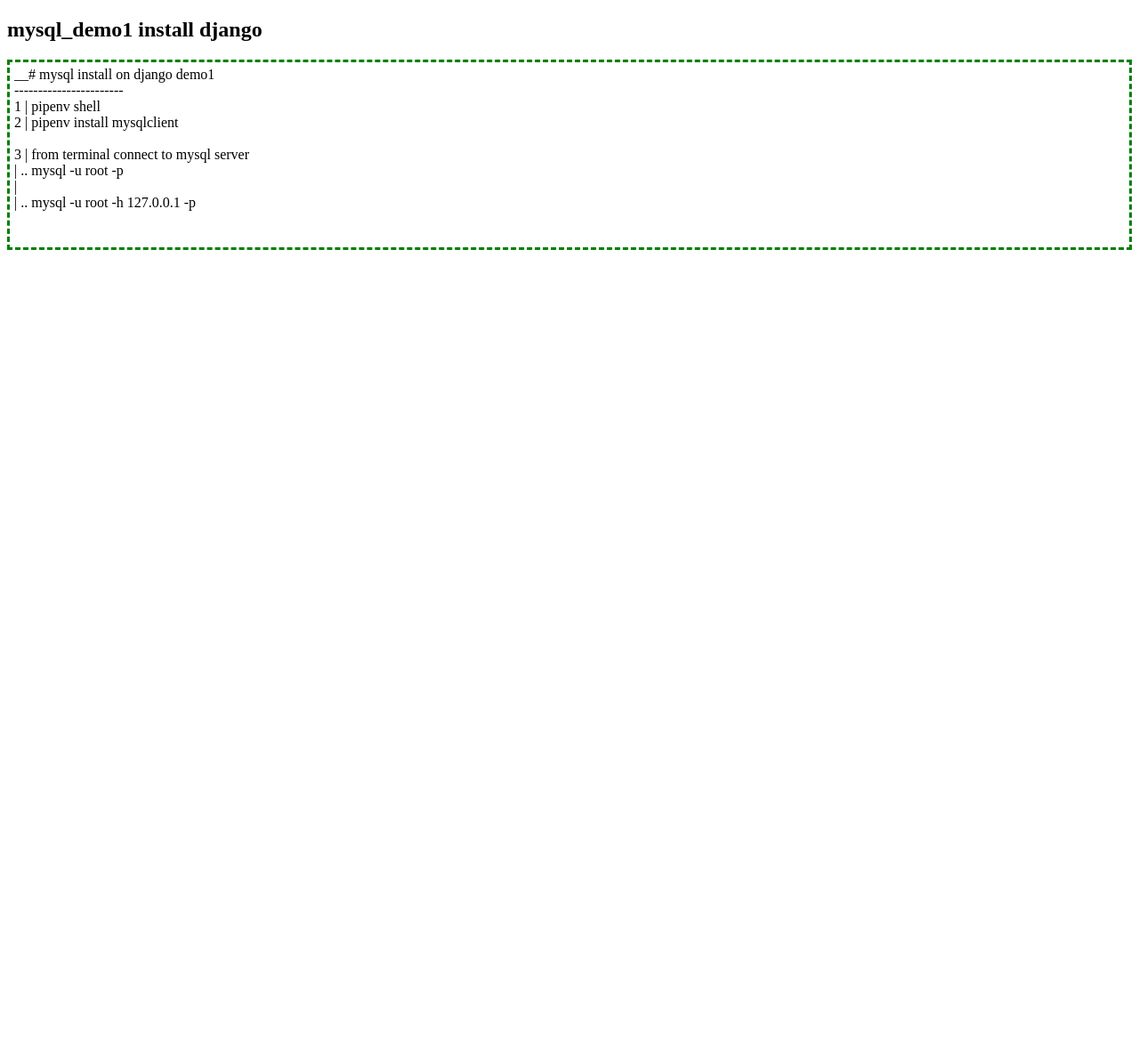
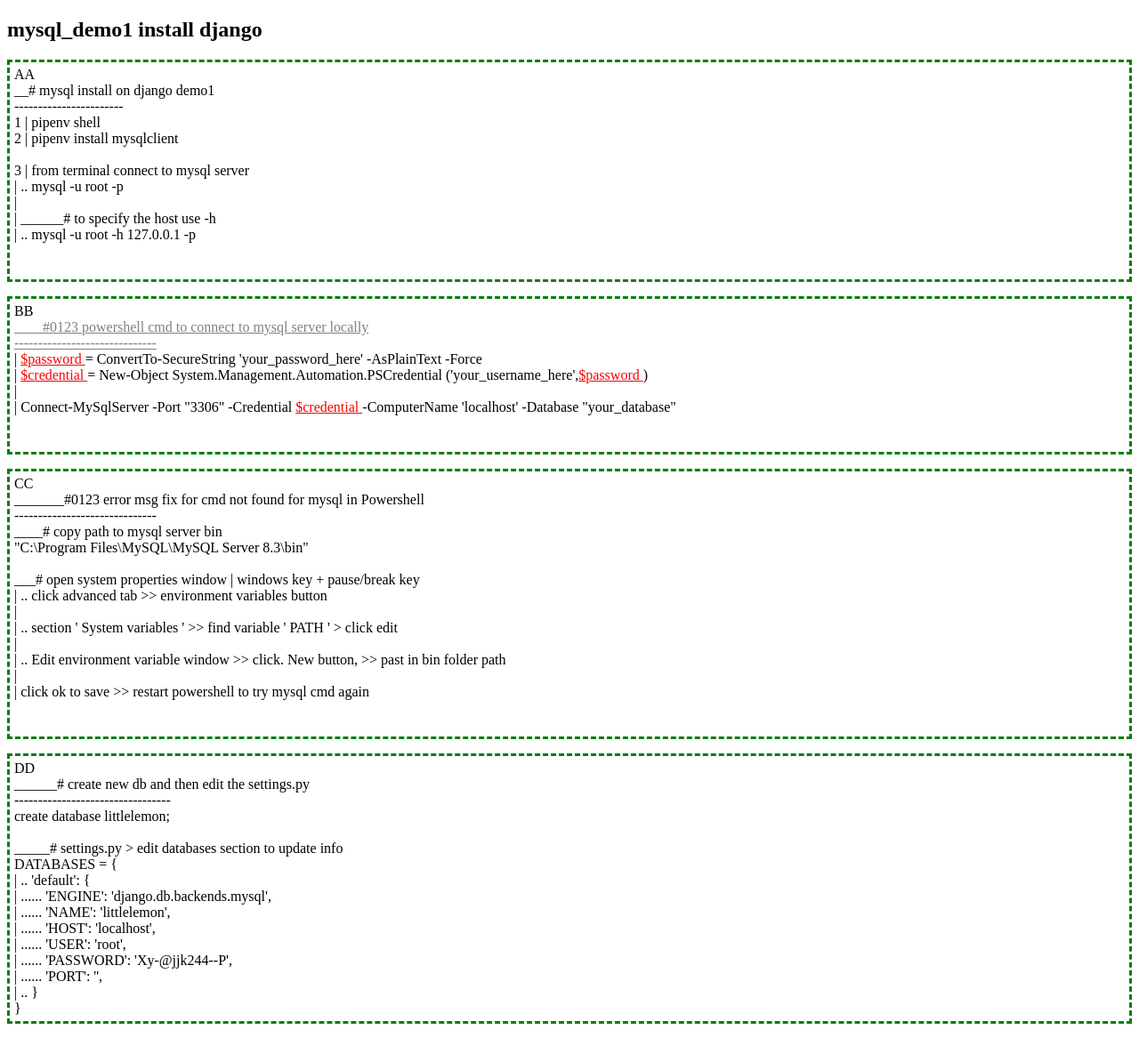
Before and after one commit to py3user22/0123_django_mysql_connect_demo, a Django app: page / in a window 1280 px wide. Shown: the whole page at 89% size. Before the commit the page ends 281 px from the top, so only its background shows below. Run offline with Django 5.2, Linux system fonts and the light colour scheme.

Commit message:
0123 got mysql connected to PS and django

```diff
--- a/app123_mysql/templates/home123_mysql_demo1.html
+++ b/app123_mysql/templates/home123_mysql_demo1.html
@@ -7,12 +7,14 @@
     <meta http-equiv="X-UA-Compatible" content="ie=edge">
     <style>
         p {border: 3px dashed green; padding: 5px;} p:hover {color: blue;}
+        .grey {color: grey;} .red {color: red;}
     </style>
     <title>0123 mysql install on django demo1</title>
 </head>
 <body>
     <h2>mysql_demo1 install django</h2>
     <p>
+        AA <br>
         __# mysql install on django demo1 <br>-----------------------<br>
         1 | pipenv shell <br>
         2 | pipenv install mysqlclient <br>
@@ -20,11 +22,55 @@
         3 | from terminal connect to mysql server <br>
         | .. mysql -u root -p <br>
         | <br>
+        | ______# to specify the host use -h <br>
         | .. mysql -u root -h 127.0.0.1 -p <br>
+        <br><br>
+    </p>
+    <p>
+        BB <br>
+        <a href="grey" class="grey">
+        ____#0123 powershell cmd to connect to mysql server locally <br>------------------------------</a> <br>
+            | <a href="red" class="red">$password </a> = ConvertTo-SecureString 'your_password_here' -AsPlainText -Force <br>
+            | <a href="red" class="red">$credential </a> = New-Object System.Management.Automation.PSCredential ('your_username_here',<a href="red" class="red">$password </a>) <br>
+            | <br>
+            | Connect-MySqlServer -Port "3306" -Credential <a href="red" class="red">$credential </a> -ComputerName 'localhost' -Database "your_database" <br>
+            <br><br>
+    </p>
+    <p>
+        CC <br>
+        _______#0123 error msg fix for cmd not found for mysql in Powershell <br>------------------------------<br>
+        ____# copy path to mysql server bin <br>
+        "C:\Program Files\MySQL\MySQL Server 8.3\bin" <br>
+        <br>
+        ___# open system properties window | windows key + pause/break key <br>
+        | .. click advanced tab >> environment variables button <br>
+        | <br>
+        | .. section ' System variables ' >> find variable ' PATH '  > click edit <br>
+        | <br>
+        | .. Edit environment variable window >> click. New button, >> past in bin folder path <br>
+        | <br>
+        | click ok to save >> restart powershell to try mysql cmd again <br>
+        <br><br>
+    </p>
+    <p>
+        DD <br>
+        ______# create new db and then edit the settings.py <br>---------------------------------<br>
+        create database littlelemon; <br>
+        <br>
+        _____# settings.py > edit databases section to update info <br>
+        DATABASES = {<br>
+        | .. 'default': {<br>
+        | ...... 'ENGINE': 'django.db.backends.mysql', <br>
+        | ...... 'NAME': 'littlelemon', <br>
+        | ...... 'HOST': 'localhost', <br>
+        | ...... 'USER': 'root', <br>
+        | ...... 'PASSWORD': 'Xy-@jjk244--P', <br>
+        | ...... 'PORT': '', <br>
+        | .. }<br>
+        } <br>
+    </p>
 
 
-        <br><br>
-    </p>
 
 </body>
 </html>
```
Also changed, not shown: proj0123in/settings.py (+8 -2 lines), db.sqlite3 (added).
